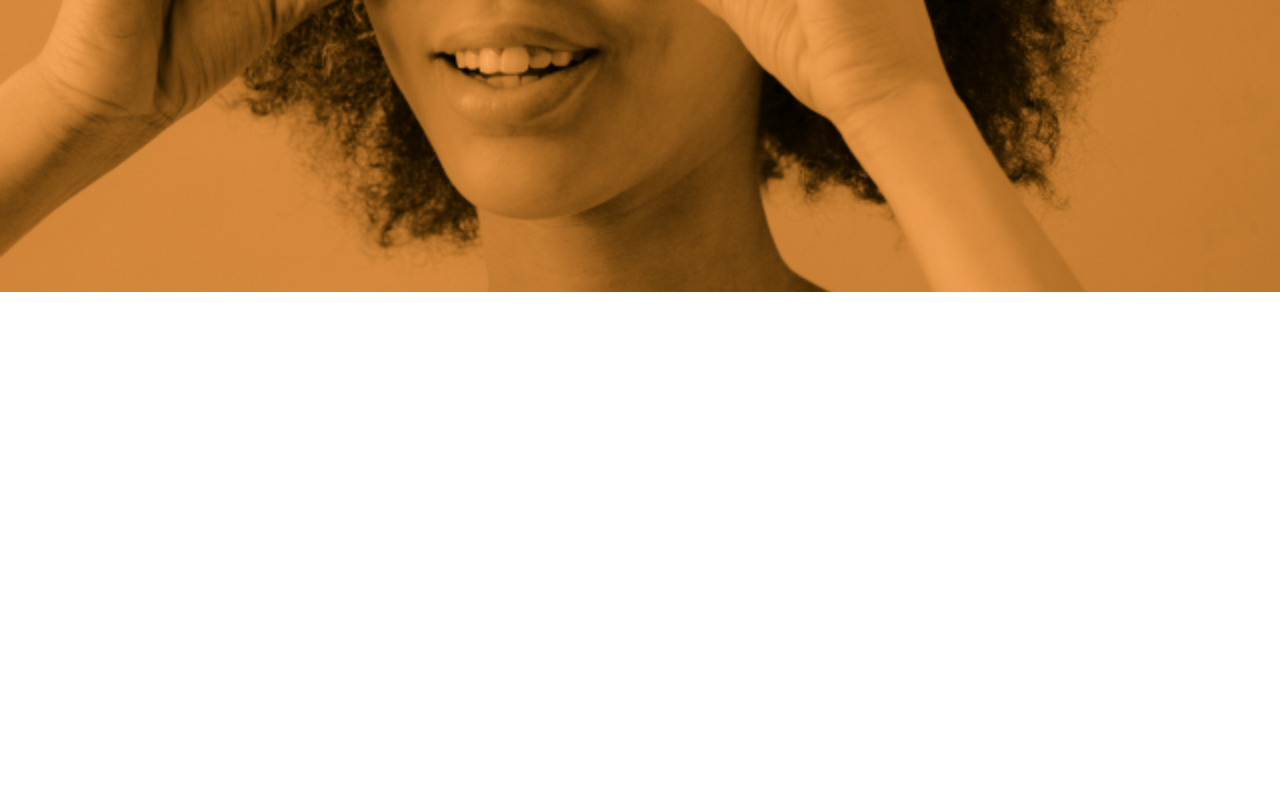
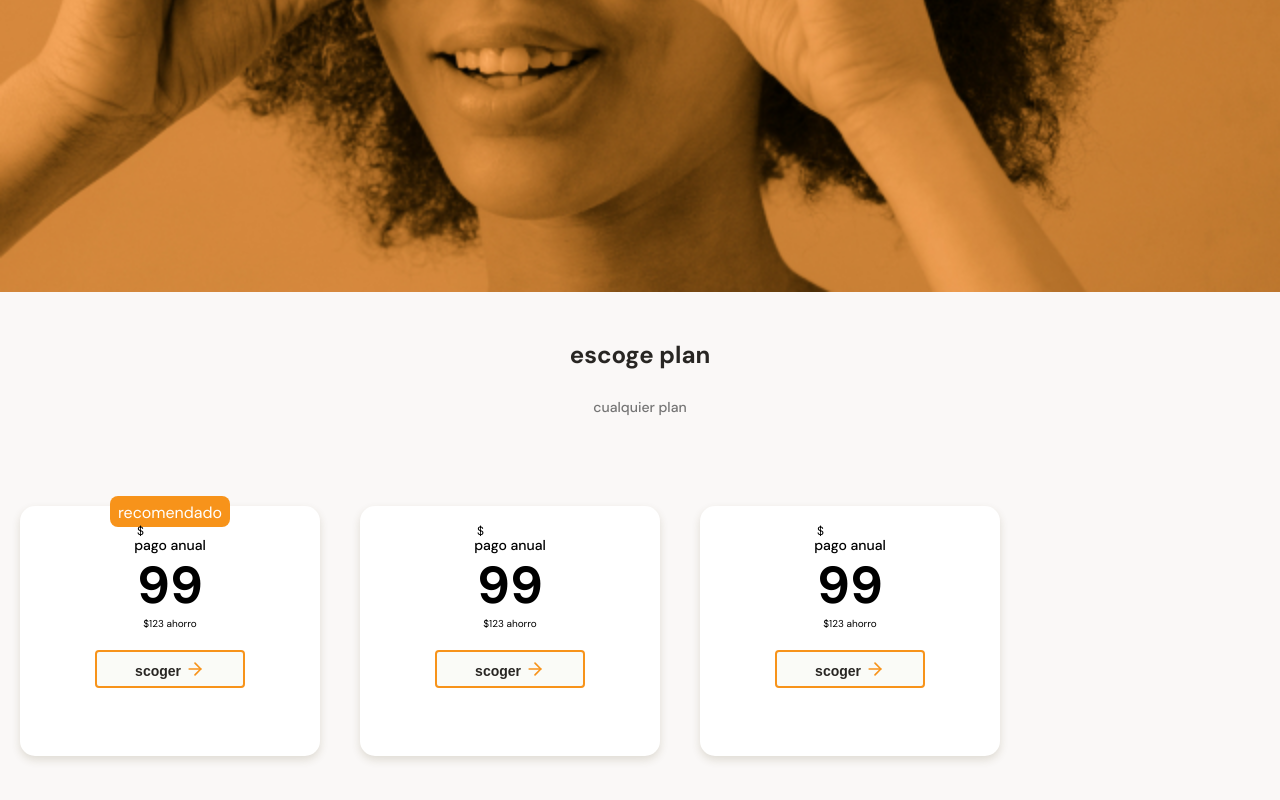
Before and after one commit to raag2018/mockup, a plain HTML site: page index.html in a window 1280 px wide. Shown: the part 2966-3766 px from the top of the page. Before the commit the page ends 3258 px from the top, so only its background shows below. Drawn offline with Linux system fonts and the light colour scheme.

Commit message:
cards product

```diff
--- a/css/style.css
+++ b/css/style.css
@@ -362,3 +362,108 @@ main{
 	line-height: 2.6rem;
 	color: var(--just-white);
 }
+.main-plans-container{
+	width: 100%;
+	min-width: 320px;
+	padding-bottom: 70px;
+	text-align: center;
+}
+.plans-container-slider{
+	display: flex;
+	height: 316px;
+	overflow-x: scroll;
+	overscroll-behavior-x: contain;
+	scroll-snap-type: x-proximity;
+}
+.plans-title{
+	width: 90%;
+	min-width: 288px;
+	height: auto;
+	margin: 0 auto;
+	margin-bottom: 40px;
+}
+.plans-title h2{
+	padding-top: 50px;
+	font-size: 2.4rem;
+	font-weight: bold;
+	line-height: 2.6rem;
+	color: var(--black);
+}
+.plans-title p{
+	padding-top: 30px;
+	font-size: 1.4rem;
+	font-weight: 500;
+	line-height: 1.8rem;
+	color: #757575;
+}
+.plans-container-card{
+	position: relative;
+	scroll-snap-align: center;
+	width: 70%;
+	min-width: 230px;
+	max-width: 300px;
+	height: 250px;
+	margin: 50px 20px 0;
+	padding: 0 15px;
+	background-color: var(--just-white);
+	border-radius: 15px;
+	box-shadow: 0 4px 8px rgba(89,73,30,0.16);
+}
+.recomendado{
+	position: absolute;
+	width: 120px;
+	height: 31px;
+	padding: 6px;
+	top: -10px;
+	left: calc(50% - 60px);
+	font-size: 1.6rem;
+	background-color: var(--bitcoin-orange);
+	border-radius: 8px;
+	color: var(--just-white);
+}
+.plan-card-title{
+	padding-top: 30px;
+	font-size: 1.4rem;
+	font-weight: 500;
+	line-height: 1.8rem;
+	color: black;
+}
+.plan-card-price{
+	padding: 5px 0;
+	 font-size: 5.2rem;
+	 font-weight: bold;
+	 line-height: 5.3rem;
+	 color: black;
+}
+.plan-card-price span{
+	position: absolute;
+	top: -1px;
+	font-size: 1.2rem;
+	font-weight: 300;
+}
+.plans-card-saving{
+	font-size: 1.2rem;
+	color: #757575;
+}
+.plan-card-ca{
+	width: 150px;
+	height: 38px;
+	margin-top: 20px;
+	background-color: #fafbf7;
+	border: 2px solid  var(--bitcoin-orange);
+	border-radius: 4px;
+	font-size: 1.4rem;
+	font-weight: bold;
+	line-height: 1.8rem;
+	color: var(--black);
+}
+.plan-card-ca	span{
+	display: inline-block;
+	width: 20px;
+	height: 20px;
+	background-image: url('../assets/icons/orange-right-arrow.svg');
+	background-size: cover;
+	background-position: center;
+	background-repeat: no-repeat;
+	vertical-align: text-bottom;
+}
--- a/index.html
+++ b/index.html
@@ -16,7 +16,7 @@
 		<div class="header--title-container">
 			<h1>La proxima revolucion en el cambio de monedas.</h1>
 			<p>te ayuda a navegar entre lo diferetes precios y tendencias</p>
-			<a href="" class="header--button">nuestros planes <span></span></a>
+			<a href="#plans" class="header--button">nuestros planes <span></span></a>
 		</div>
 	</header>
 	<main>
@@ -126,7 +126,39 @@
 		<section class="bitcoin-img-container">
 			<h2>conocela hoy</h2>
 		</section>
-		<section></section>
+		<section id="plans" class="main-plans-container">
+			<div class="plans-title">
+				<h2>escoge plan</h2>
+				<p>cualquier plan</p>
+			</div>
+			<section class="plans-container-slider">
+				<article class="plans-container-card">
+					<p class="recomendado">recomendado</p>
+					<div class="plan-info-container">
+						<h3 class="plan-card-title">pago anual</h3>
+						<p class="plan-card-price"><span>$</span>99</p>
+						<p class="plan-card-saving">$123 ahorro</p>
+						<button class="plan-card-ca">scoger <span></span></button>
+					</div>
+				</article>
+				<article class="plans-container-card">
+					<div class="plan-info-container">
+						<h3 class="plan-card-title">pago anual</h3>
+						<p class="plan-card-price"><span>$</span>99</p>
+						<p class="plan-card-saving">$123 ahorro</p>
+						<button class="plan-card-ca">scoger <span></span></button>
+					</div>
+				</article>
+				<article class="plans-container-card">
+					<div class="plan-info-container">
+						<h3 class="plan-card-title">pago anual</h3>
+						<p class="plan-card-price"><span>$</span>99</p>
+						<p class="plan-card-saving">$123 ahorro</p>
+						<button class="plan-card-ca">scoger <span></span></button>
+					</div>
+				</article>
+			</section>
+		</section>
 	</main>
 	<footer></footer>
 </body>
```
